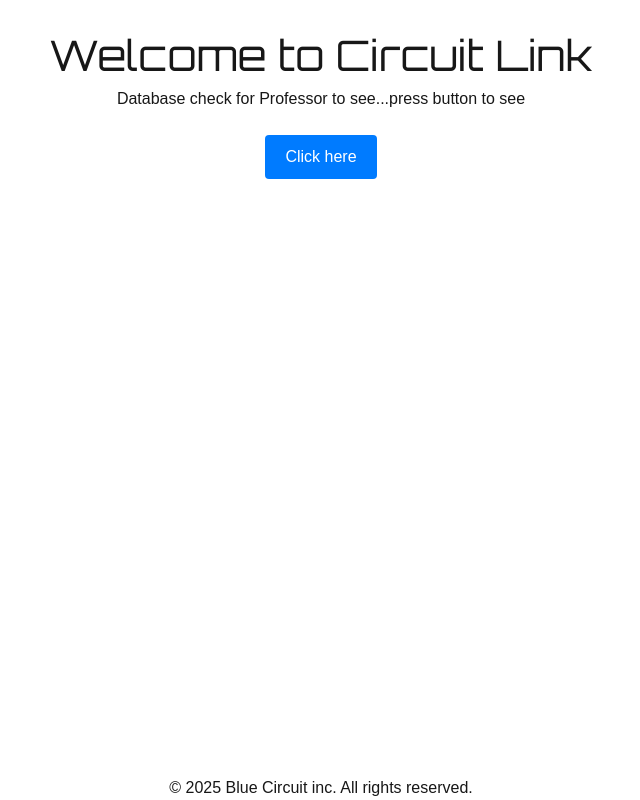
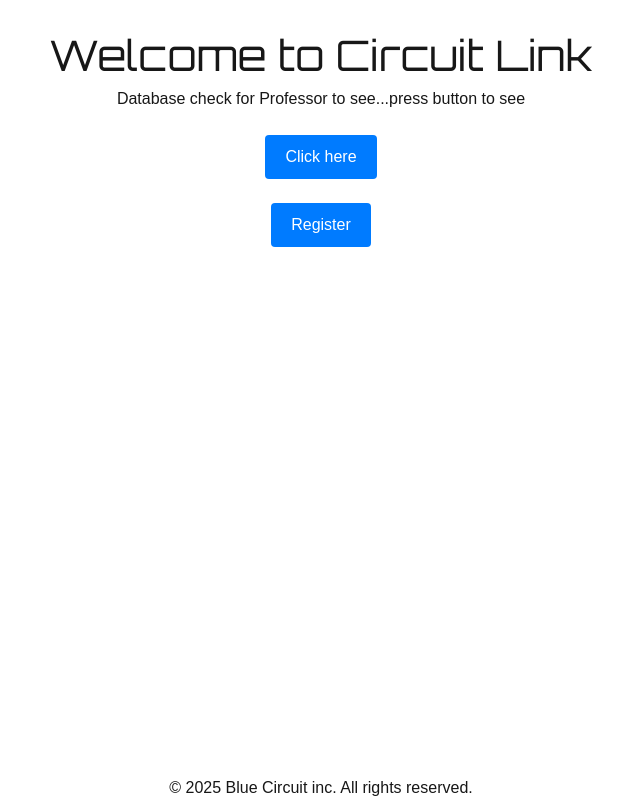
Before and after one commit to vliu36/circuit-link, a Next.js app in the folder client/: page / in a window 1280 px wide. Shown: the whole page, without its empty margins (319-959 px from the left). Built offline with nearby package versions, Linux system fonts and the light colour scheme.

Commit message:
Add files via upload

```diff
--- a/client/app/page.tsx
+++ b/client/app/page.tsx
@@ -7,16 +7,17 @@ export default function Database_Check() {
 
     const handleClick = async () => {
         try {
-            const response = await fetch("https://circuitlink-160321257010.us-west2.run.app/api/all", {
+            // const response = await fetch("https://circuitlink-160321257010.us-west2.run.app/api/all", {
+            const response = await fetch("http://localhost:2400/api/users/all", {     // for local testing, returns all data in "Users" collection
                 method: "GET",
                 headers: {
                     "Content-Type": "application/json",
                 },
-                //body: JSON.stringify({ message: "Button clicked!" }),         <-- Error: No body needed for GET request
             });
 
             if (response.ok) {
-                window.location.href = "https://circuitlink-160321257010.us-west2.run.app/api/all";
+                // window.location.href = "https://circuitlink-160321257010.us-west2.run.app/api/all";
+                window.location.href = "http://localhost:2400/api/users/all";       // for local testing, returns all data in "Users" collection
             }
             else {
                 console.error("Request failed due to skill issue:", response.status);
@@ -62,6 +63,23 @@ export default function Database_Check() {
               © 2025 Blue Circuit inc. All rights reserved.
             </footer>
           </div>
+
+          {/* -------- Button to register page -------- */}
+          <div style={{ textAlign: "center" }}>
+            <br></br>
+            <button style={{
+              backgroundColor: "#007bff",
+              color: "#fff",
+              border: "none",
+              padding: "10px 20px",
+              borderRadius: "4px",
+              cursor: "pointer",
+              fontSize: "16px",
+              transition: "background-color 0.2s",
+            }} onClick={() => router.push("/register")}>
+              Register
+            </button>
+          </div>
         </>
     )
 }
```
